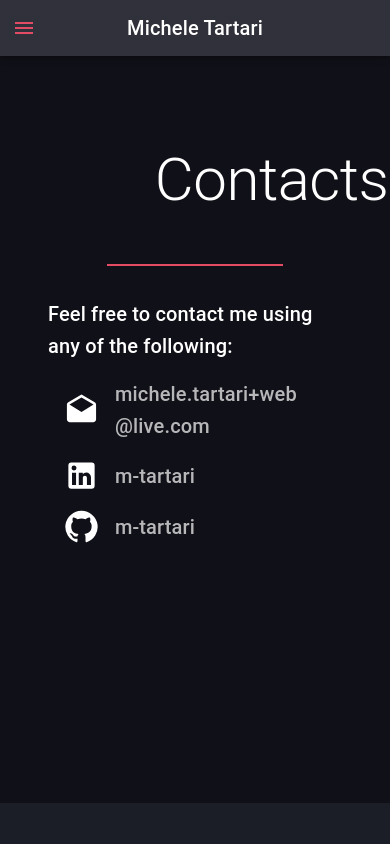
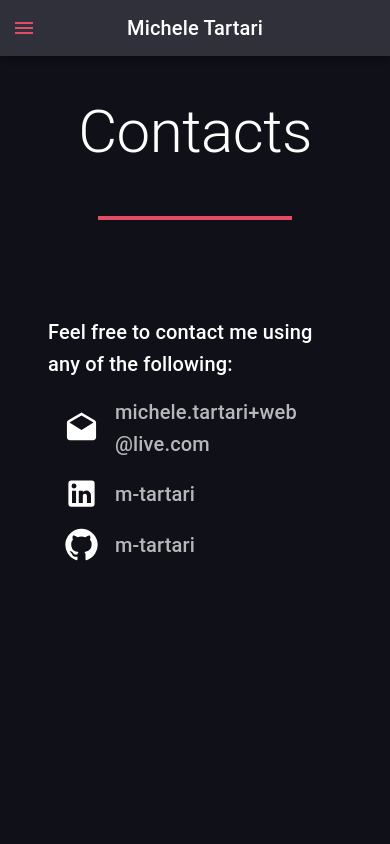
Before and after one commit to m-tartari/m-tartari, a React (Vite) app: page /contacts in a window 390 px wide. Shown: the top 844 px of the page. Built offline with nearby package versions, Linux system fonts and the light colour scheme.

Commit message:
♻️ refactor(Page): improve title spacing on mobile

```diff
--- a/src/components/templates/Page/Page.tsx
+++ b/src/components/templates/Page/Page.tsx
@@ -1,5 +1,5 @@
 import React from 'react'
-import { Box, BoxProps, Container, Typography } from '@mui/material'
+import { Box, BoxProps, Container, Divider, Typography } from '@mui/material'
 
 import { Footer, Toobar } from 'components/molecules'
 
@@ -17,6 +17,32 @@ const Page: React.FC<BoxProps> = ({ title, children, ...props }) => {
   return (
     <Box sx={{ flexGrow: 1 }} aria-label="page">
       <Toobar />
+      {title && (
+        <>
+          <Typography
+            variant="h2"
+            aria-label="page-title"
+            textAlign="center"
+            sx={{
+              mt: 6,
+              p: 6,
+            }}>
+            {title}
+          </Typography>
+          <Divider
+            variant="middle"
+            sx={{
+              borderColor: 'primary.main',
+              borderStyle: 'solid',
+              borderWidth: 2,
+              mx: 'auto',
+              mb: 4,
+              width: '30em',
+              maxWidth: 'calc(60% - 2.5em)',
+            }}
+          />
+        </>
+      )}
       <Container
         component="main"
         maxWidth={false}
@@ -30,26 +56,7 @@ const Page: React.FC<BoxProps> = ({ title, children, ...props }) => {
           ...props.sx,
         }}>
         {/* Children is included in props */}
-        {title && (
-          <>
-            <Typography
-              variant="h2"
-              aria-label="page-title"
-              sx={{
-                textAlign: 'center',
-                borderColor: 'primary.main',
-                borderBottomStyle: 'solid',
-                borderBottomWidth: 2,
-                mx: 'auto',
-                mt: 6,
-                mb: 4,
-                p: 6,
-                width: '60%',
-              }}>
-              {title}
-            </Typography>
-          </>
-        )}
+
         {children}
       </Container>
       <Footer />
```
